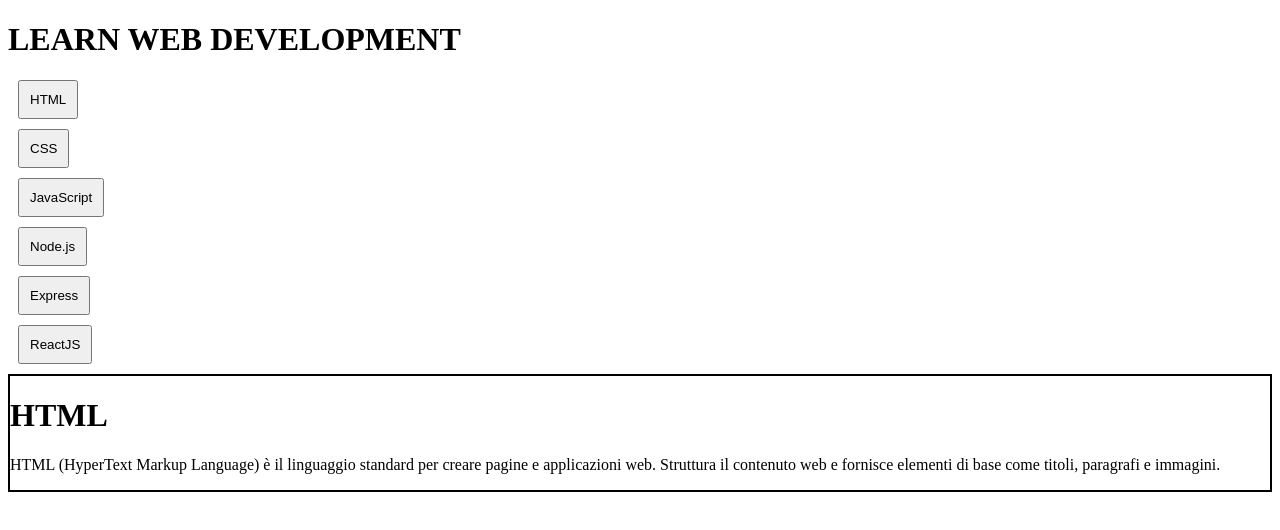
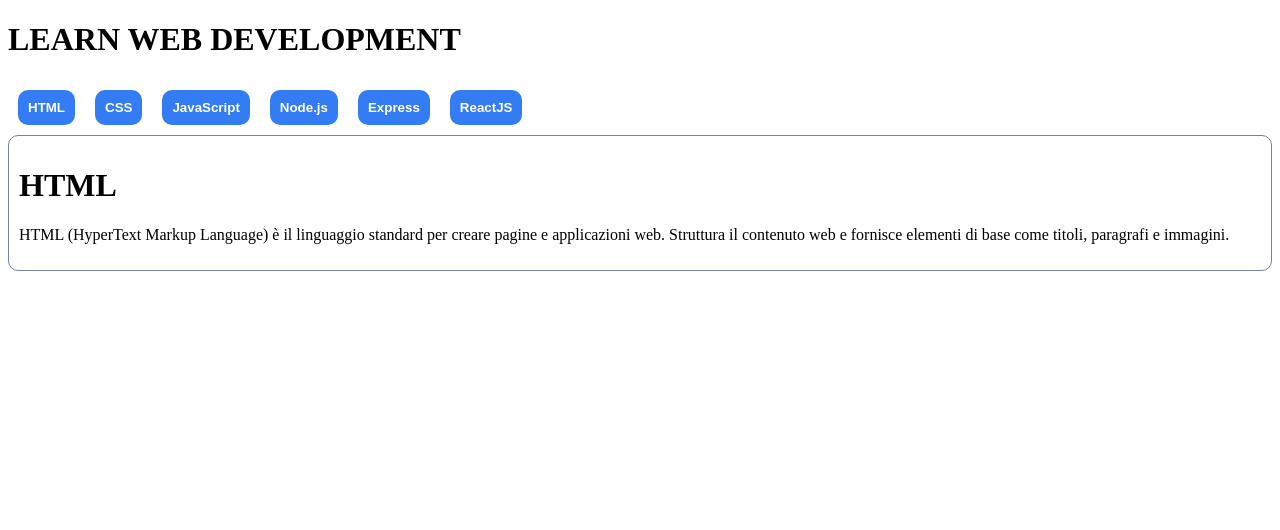
Before and after one commit to BkStyle89/react-use-state, a React (Vite) app: page / in a window 1280 px wide. Shown: the top 530 px of the page. Built offline with nearby package versions, Linux system fonts and the light colour scheme.

Commit message:
buttons allined

```diff
--- a/src/App.jsx
+++ b/src/App.jsx
@@ -46,12 +46,12 @@ const [current,setCurrent] =useState(0)
   return (
     <>
     <h1>LEARN WEB DEVELOPMENT</h1>
+    <div className='buttons'>
     {languages.map((language,index)=>(
-      <div>
             <button onClick={()=>setCurrent(index) }>{language.title}</button>
-      </div>
-    /* <AppCard title={language.title} description={language.description} key={language.id}/> */
-    ))}
+            /* <AppCard title={language.title} description={language.description} key={language.id}/> */
+          ))}
+    </div>
     <div className='container'>
       <div className='row'>
         <div className='col'>
--- a/src/index.css
+++ b/src/index.css
@@ -1,9 +1,23 @@
 .container{
-    border: solid 2px black;
+    border: solid 1px lightslategray;
+    border-radius: 10px;
+    display: flex;
+    padding: 10px;
+
 }
 button{
     margin: 10px;
     padding: 10px;
-    display: flex;
+    font-weight: 700;
+    color: white;
+    background-color: rgb(51, 124, 243);
+    border-radius: 10px;
+    border: none;
 
 }
+
+.buttons{
+    display: flex;
+    flex-direction: row;
+    flex-wrap: nowrap;
+}
```
